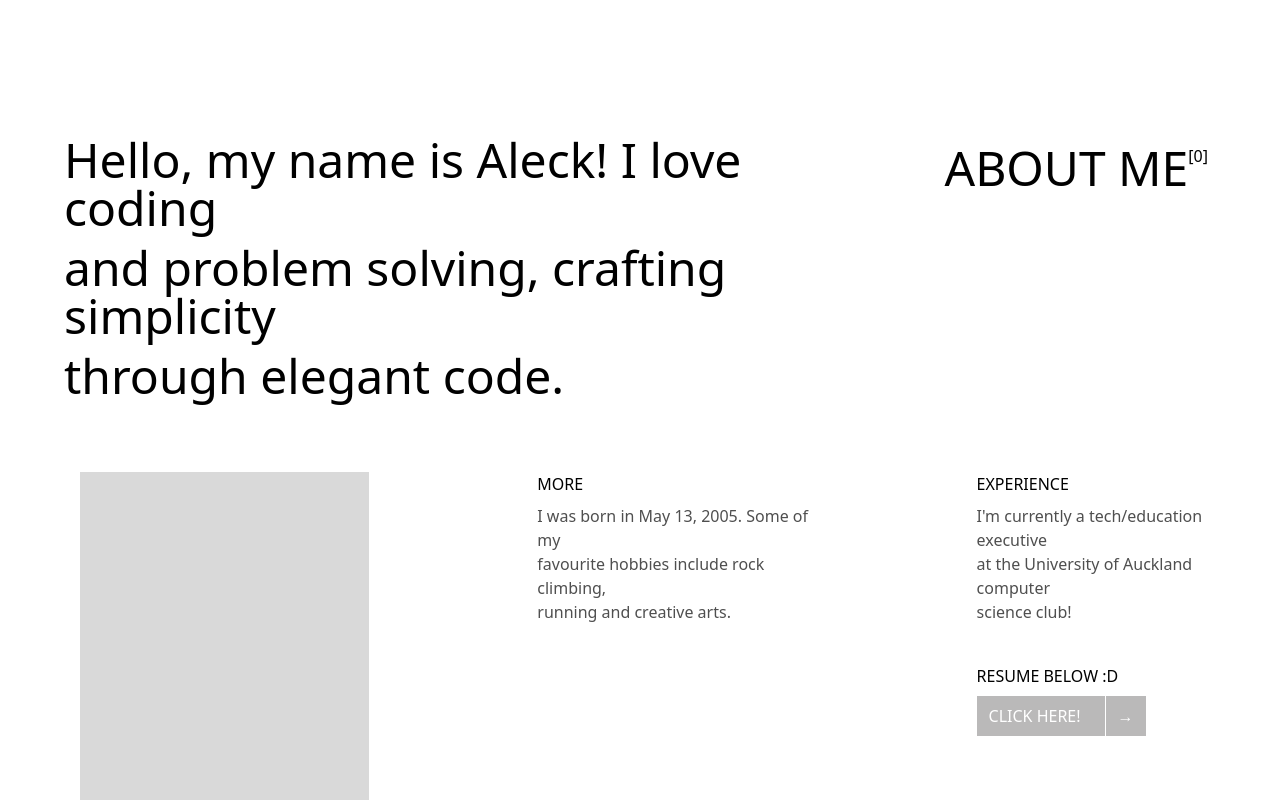
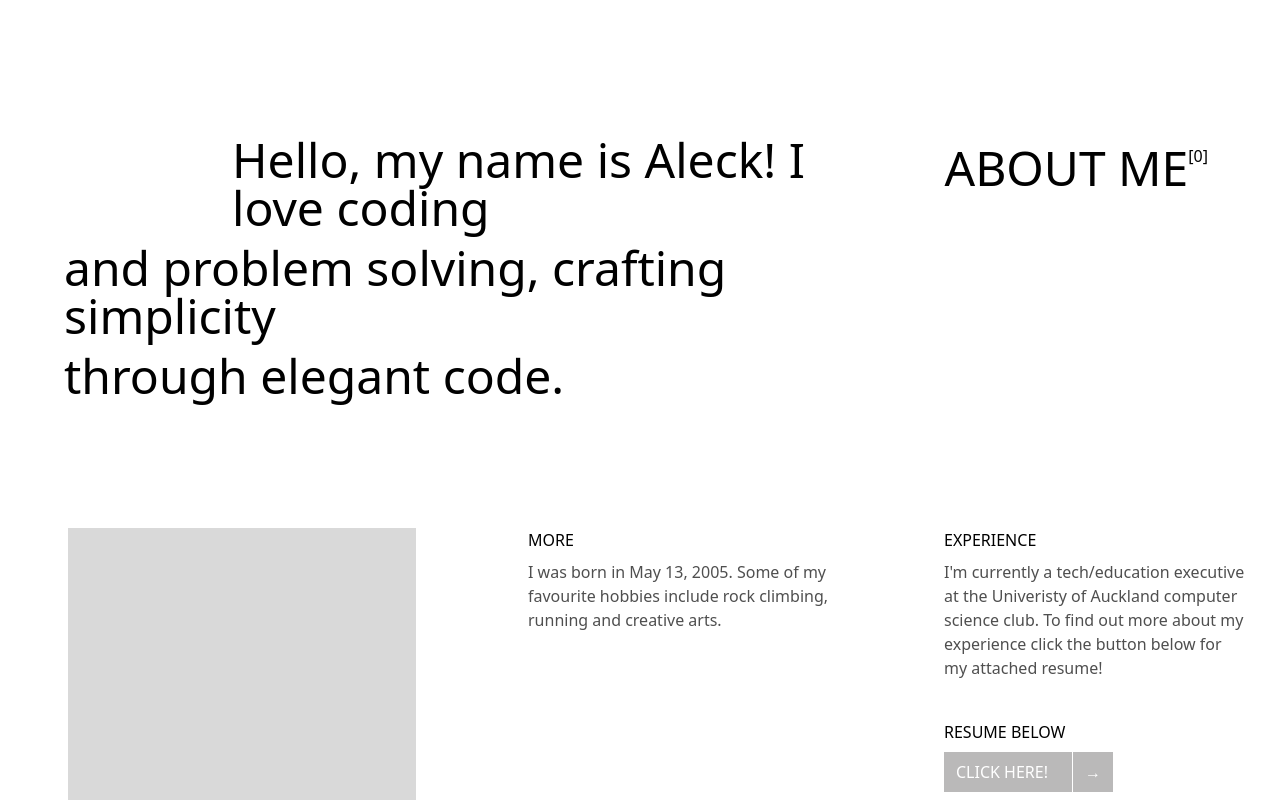
Before and after one commit to aleckshen/aleck-v2, a Next.js app: page / in a window 1280 px wide. Shown: the part 2520-3320 px from the top of the page. Built offline with nearby package versions, Linux system fonts and the light colour scheme.

Commit message:
added new section in home page and refactored about me code

```diff
--- a/src/app/page.js
+++ b/src/app/page.js
@@ -126,7 +126,7 @@ export default function Home() {
       <section className="relative flex flex-col bg-white pb-50 p-8">
         <div className="flex">
           <div className="flex flex-col text-5xl w-428 gap-3 ml-8">
-            <div className="flex justify-end">Hello, my name is Aleck! I love coding</div>
+            <div className="pl-42">Hello, my name is Aleck! I love coding</div>
             <div>and problem solving, crafting simplicity</div>
             <div>through elegant code.</div>
           </div>
@@ -135,20 +135,26 @@ export default function Home() {
             <div>[0]</div>
           </div>
         </div>
-        <div className="flex pt-18 pl-12 gap-42">
-          <div className="bg-[#D9D9D9] h-110 w-80"></div>
+        <div className="flex pt-32 pl-9 gap-28">
+          <div className="bg-[#D9D9D9] h-130 w-100"></div>
           <div className="flex flex-col">
             <div className="pb-2">MORE</div>
-            <div className="text-[#4F4F4F]">I was born in May 13, 2005. Some of my</div>
-            <div className="text-[#4F4F4F]">favourite hobbies include rock climbing,</div>
-            <div className="text-[#4F4F4F]">running and creative arts.</div>
+            <div className="text-[#4F4F4F] w-76">
+              I was born in May 13, 2005. Some of my
+              favourite hobbies include rock climbing,
+              running and creative arts.
+            </div>
           </div>
           <div className="flex flex-col">
             <div className="pb-2">EXPERIENCE</div>
-            <div className="text-[#4F4F4F]">I'm currently a tech/education executive</div>
-            <div className="text-[#4F4F4F]">at the University of Auckland computer</div>
-            <div className="text-[#4F4F4F]">science club!</div>
-            <div className="pt-10 pb-2">RESUME BELOW :D</div>
+            <div className="text-[#4F4F4F] w-76">
+              I'm currently a tech/education executive
+              at the Univeristy of Auckland computer
+              science club. To find out more about my
+              experience click the button below for
+              my attached resume!
+            </div>
+            <div className="pt-10 pb-2">RESUME BELOW</div>
             <div>
               <Button url="https://www.alecksterminal.com"/>
             </div>
@@ -156,6 +162,10 @@ export default function Home() {
         </div>
       </section>
 
+      <section className="relative flex justify-center items-center h-dvh w-dvw bg-white pb-50">
+        DESIGNED AND CODED BY ALECK.
+      </section>
+
     </div>
   );
 }
```
